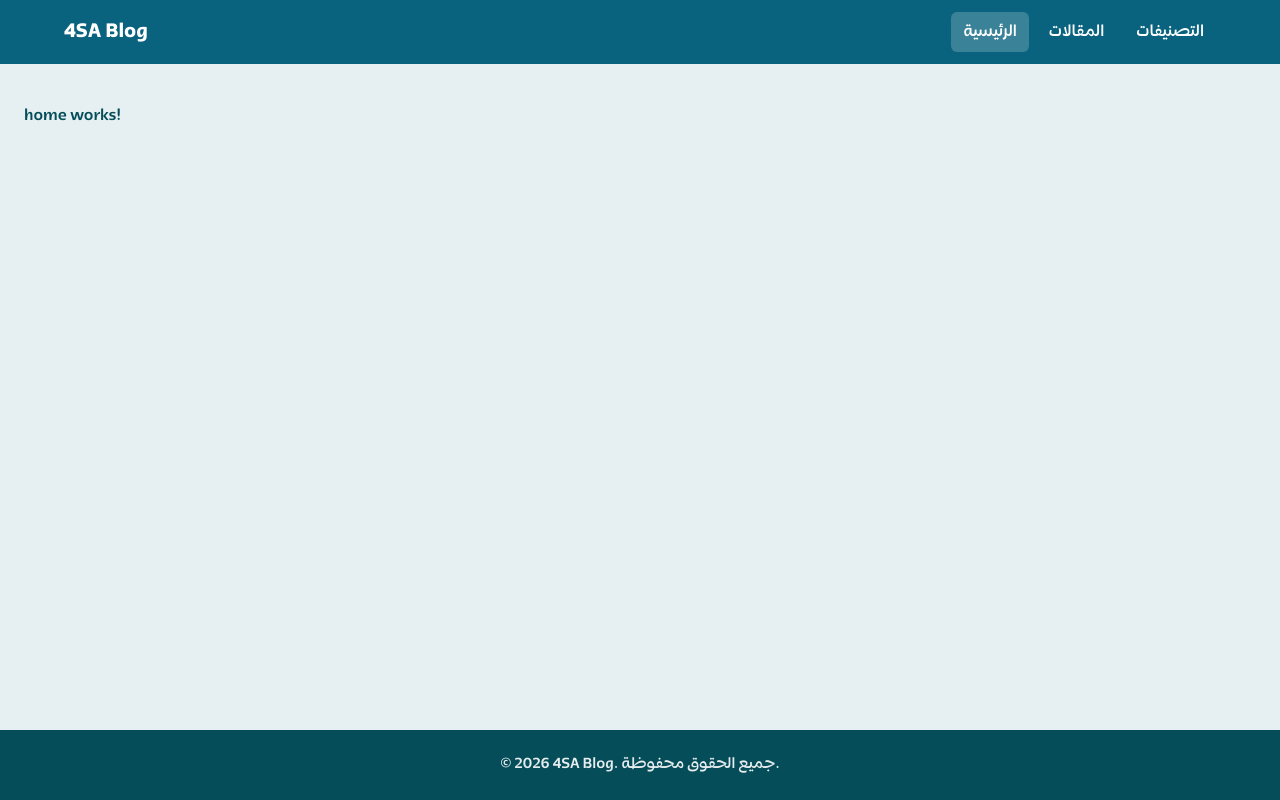
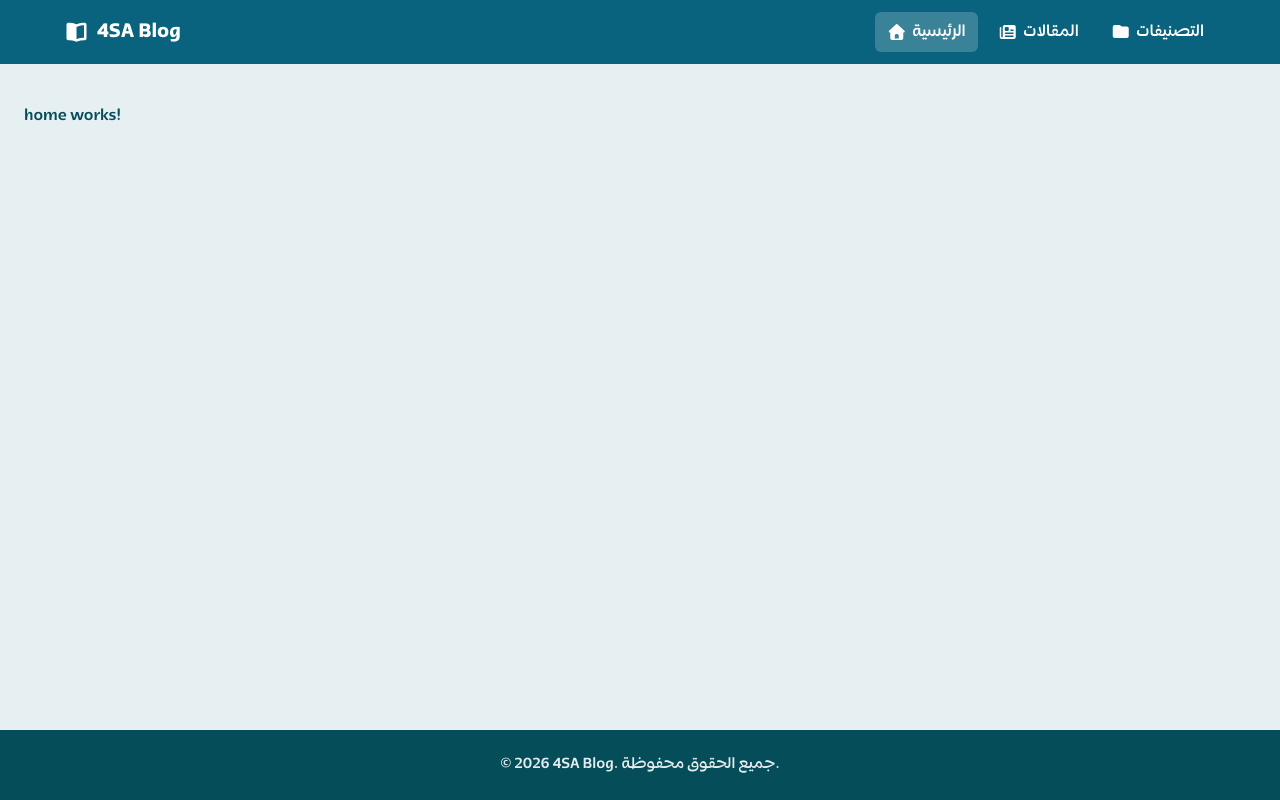
Before and after one commit to tariq-dev-ui/4sa-blog, an Angular app in the folder 4sa-blog/: page / in a window 1280 px wide. Built offline with nearby package versions, Linux system fonts and the light colour scheme.

Commit message:
add Font Awesome library

```diff
--- a/4sa-blog/angular.json
+++ b/4sa-blog/angular.json
@@ -30,6 +30,7 @@
               }
             ],
             "styles": [
+              "node_modules/@fortawesome/fontawesome-free/css/all.min.css",
               "src/styles.scss"
             ]
           },
@@ -88,6 +89,7 @@
               }
             ],
             "styles": [
+              "node_modules/@fortawesome/fontawesome-free/css/all.min.css",
               "src/styles.scss"
             ]
           }
--- a/4sa-blog/package.json
+++ b/4sa-blog/package.json
@@ -28,6 +28,7 @@
     "@angular/forms": "^20.3.0",
     "@angular/platform-browser": "^20.3.0",
     "@angular/router": "^20.3.0",
+    "@fortawesome/fontawesome-free": "^7.1.0",
     "rxjs": "~7.8.0",
     "tslib": "^2.3.0",
     "zone.js": "~0.15.0"
--- a/4sa-blog/src/app/layout/navbar/navbar.html
+++ b/4sa-blog/src/app/layout/navbar/navbar.html
@@ -1,8 +1,8 @@
 <nav class="navbar">
-  <a routerLink="/" class="brand">4SA Blog</a>
+  <a routerLink="/" class="brand"><i class="fa-solid fa-book-open"></i> 4SA Blog</a>
   <ul class="nav-links">
-    <li><a routerLink="/" routerLinkActive="active" [routerLinkActiveOptions]="{ exact: true }">الرئيسية</a></li>
-    <li><a routerLink="/posts" routerLinkActive="active">المقالات</a></li>
-    <li><a routerLink="/categories" routerLinkActive="active">التصنيفات</a></li>
+    <li><a routerLink="/" routerLinkActive="active" [routerLinkActiveOptions]="{ exact: true }"><i class="fa-solid fa-house"></i> الرئيسية</a></li>
+    <li><a routerLink="/posts" routerLinkActive="active"><i class="fa-solid fa-newspaper"></i> المقالات</a></li>
+    <li><a routerLink="/categories" routerLinkActive="active"><i class="fa-solid fa-folder"></i> التصنيفات</a></li>
   </ul>
 </nav>
--- a/4sa-blog/src/app/layout/navbar/navbar.scss
+++ b/4sa-blog/src/app/layout/navbar/navbar.scss
@@ -17,6 +17,9 @@
 }
 
 .brand {
+  display: inline-flex;
+  align-items: center;
+  gap: 0.5rem;
   font-size: 1.25rem;
   font-weight: 600;
   color: inherit;
@@ -38,7 +41,9 @@
 }
 
 .nav-links a {
-  display: inline-block;
+  display: inline-flex;
+  align-items: center;
+  gap: 0.35rem;
   padding: 0.5rem 0.75rem;
   color: var(--color-primary-contrast);
   text-decoration: none;
```
Also changed, not shown: 1 other file (tests, documents, lock files or other folders).
